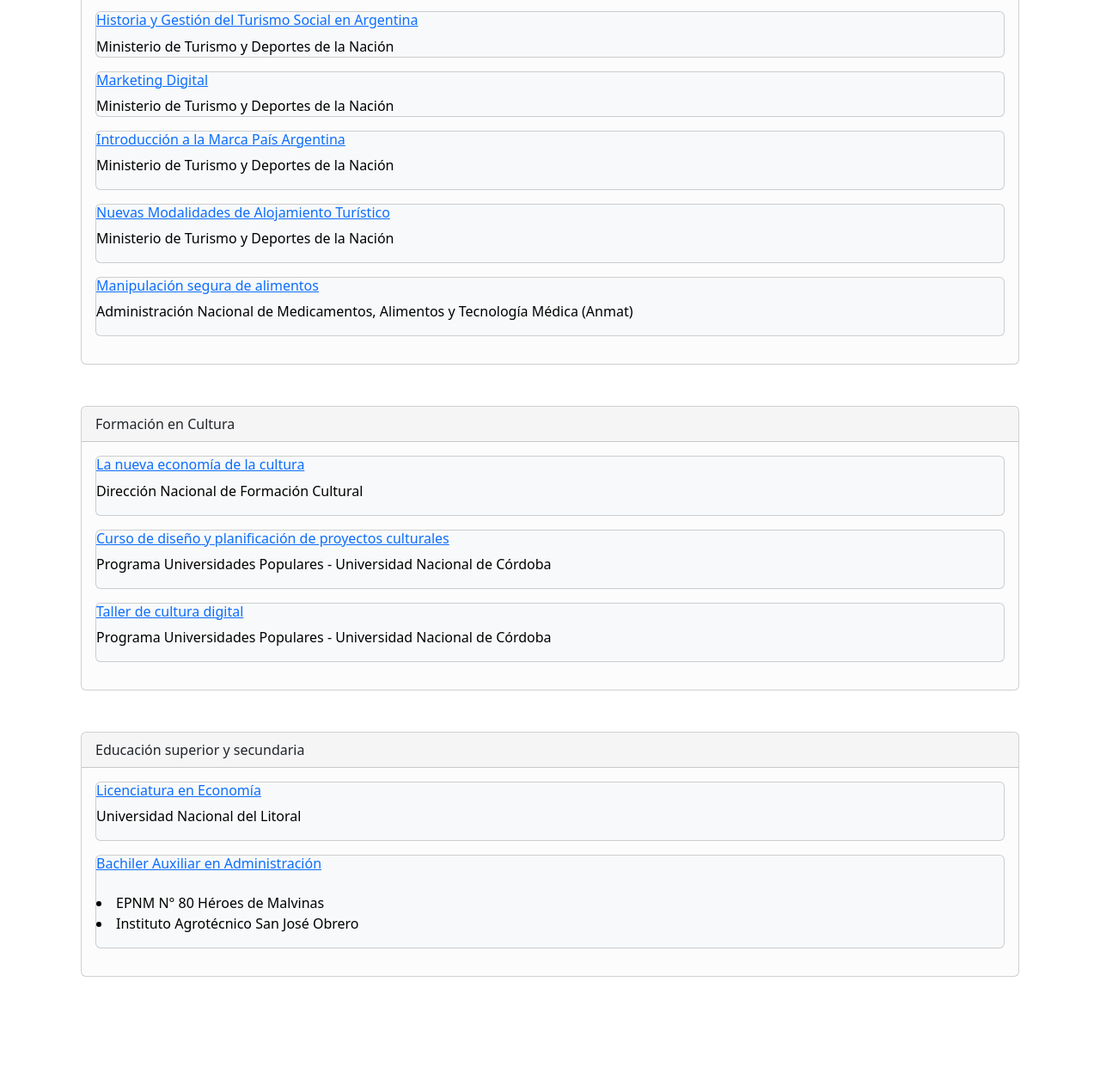
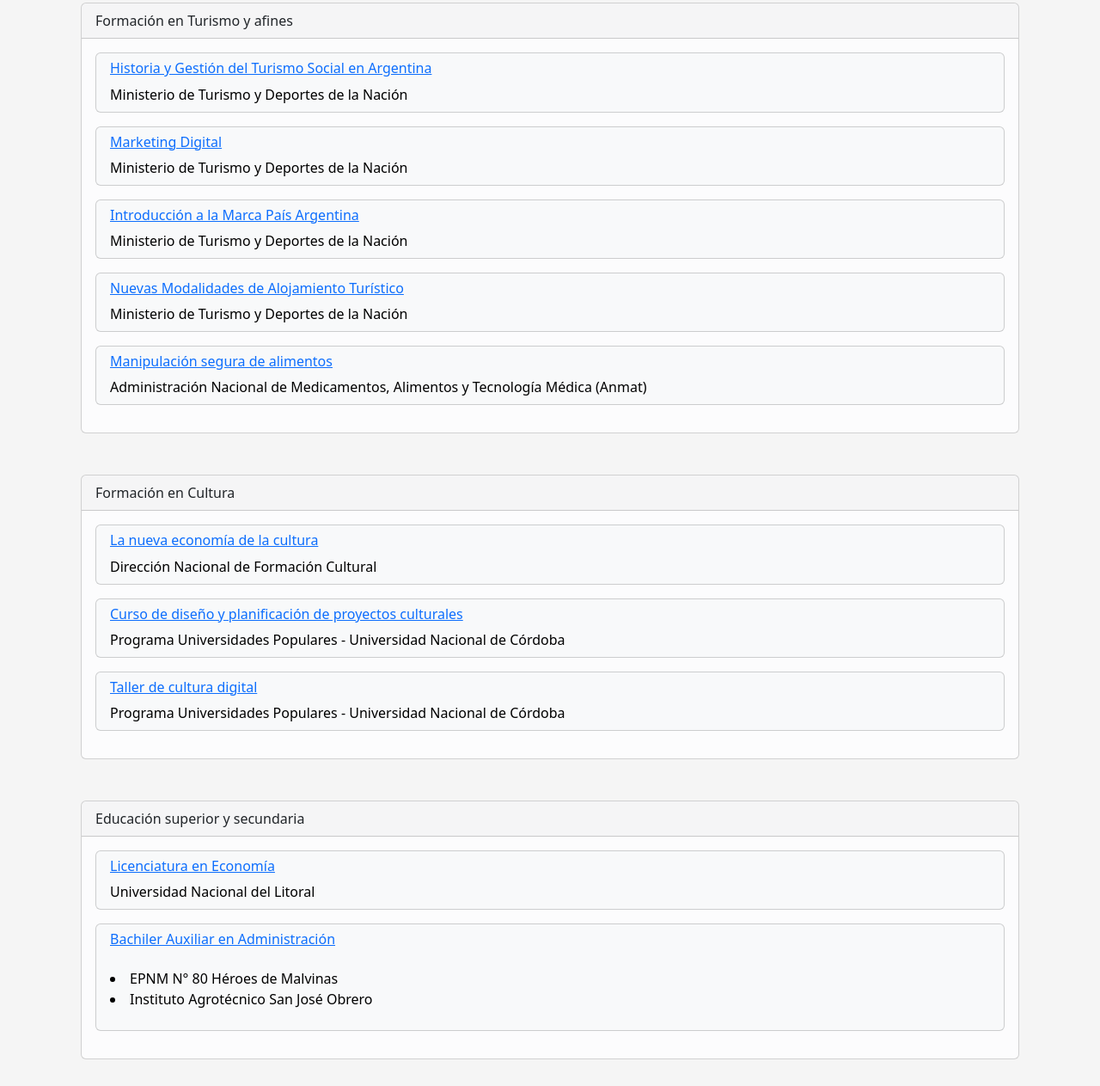
Before and after one commit to erre-dos/Formacion, a plain HTML site: page certificaciones.html in a window 1280 px wide. Shown: the part 179-1442 px from the top of the page at 86% size. Before the commit the page ends 1363 px from the top, so only its background shows below. Drawn offline with nearby package versions, Linux system fonts and the light colour scheme.

Commit message:
pruebas de estilo

```diff
--- a/certificaciones.css
+++ b/certificaciones.css
@@ -1,5 +1,5 @@
-#body {
-    background: #373B44;  /* fallback for old browsers */
-    background: -webkit-linear-gradient(to right, #4286f4, #373B44);  /* Chrome 10-25, Safari 5.1-6 */
-    background: linear-gradient(to right, #4286f4, #373B44); /* W3C, IE 10+/ Edge, Firefox 16+, Chrome 26+, Opera 12+, Safari 7+ */
+.container py-5  {
+    background-color: #FFFFFF;  /* fallback for old browsers */
+    background-color: -webkit-linear-gradient(to right, #4286f4, #373B44);  /* Chrome 10-25, Safari 5.1-6 */
+    background-color: linear-gradient(to right, #4286f4, #373B44); /* W3C, IE 10+/ Edge, Firefox 16+, Chrome 26+, Opera 12+, Safari 7+ */
 }
--- a/certificaciones.html
+++ b/certificaciones.html
@@ -4,23 +4,25 @@
     <meta charset="UTF-8">
     <meta http-equiv="X-UA-Compatible" content="IE=edge">
     <meta name="viewport" content="width=device-width, initial-scale=1.0">
-    <title>Mis certificaciones</title>
+    <title>Certificaciones</title>
     <link href="https://cdn.jsdelivr.net/npm/bootstrap@5.3.0-alpha3/dist/css/bootstrap.min.css" rel="stylesheet" integrity="sha384-KK94CHFLLe+nY2dmCWGMq91rCGa5gtU4mk92HdvYe+M/SXH301p5ILy+dN9+nJOZ" crossorigin="anonymous">
-    <link rel="stylesheet" href="Formacion/certificaciones.css">
 </head>
-<body>
-    <div class="container ">
-        <nav class="navbar fixed-top navbar-expand-lg bg-body-tertiary">
+<body style="background-color: whitesmoke;">
+    <div class="container-fluid">
+        <nav class="navbar fixed-top navbar-expand-lg" style="background-color:whitesmoke;">
             <div class="container-fluid">
             <a class="navbar-brand" href="#">
                 Certificaciones
             </a>
+            <span class="navbar-text">
+                Arturo Magri
+              </span>
             </div>
         </nav>
     </div>
 
-    <div class="container my-5">
-        <div class="container-fluid">
+    <div class="container py-5">
+        <div class="container my-5">
             <header><h2>Certificaciones</h2></header>
         </div>
 
@@ -30,29 +32,29 @@
                     Formación en Turismo y afines
                 </div>
                 <div class="card-body">
-                    <div class="card text-bg-light mb-3">
+                    <div class="card text-bg-light mb-3 py-2 px-3">
                     <a href="https://drive.google.com/file/d/14whmkh_vb6J7mQJVWfc46x0hq6nFieAq/view?usp=sharing" class="card-link" target="_blank"><h6>Historia y Gestión del Turismo Social en Argentina</h6></a>
                     <p class="card-text">Ministerio de Turismo y Deportes de la Nación </p>
                     </div>
 
-                    <div class="card text-bg-light mb-3">
+                    <div class="card text-bg-light mb-3 py-2 px-3">
                         <a href="https://drive.google.com/file/d/101wW0NICrRN5uFSOFYMt5E7nRjJ_Pyh3/view?usp=sharing" class="card-link" target="_blank"><h6>Marketing Digital</h6></a>
                         <p class="card-text">Ministerio de Turismo y Deportes de la Nación </p>
                     </div>
 
-                    <div class="card text-bg-light mb-3">
+                    <div class="card text-bg-light mb-3 py-2 px-3">
                         <a href="https://drive.google.com/file/d/1-xKr1kahYhkO8GGa-Vj2IhThNJSQvHdv/view?usp=sharing" target="_blank"><h6>Introducción a la Marca País Argentina</h6></a>
-                        <p>Ministerio de Turismo y Deportes de la Nación </p>
+                        <p class="card-text">Ministerio de Turismo y Deportes de la Nación </p>
                     </div>
 
-                    <div class="card text-bg-light mb-3">
+                    <div class="card text-bg-light mb-3 py-2 px-3">
                         <a href="https://drive.google.com/file/d/1VJx23IzqXrnlA2sbWFd3jw8nElTZmtEn/view?usp=sharing" target="_blank"><h6>Nuevas Modalidades de Alojamiento Turístico</h6></a>
-                        <p>Ministerio de Turismo y Deportes de la Nación </p>
+                        <p class="card-text">Ministerio de Turismo y Deportes de la Nación </p>
                     </div>
 
-                    <div class="card text-bg-light mb-3">
+                    <div class="card text-bg-light mb-3 py-2 px-3">
                         <a href="https://drive.google.com/file/d/1-1yNBHUxPDsUcJA4CqS0M-acSbhKWwKP/view?usp=sharing" target="_blank"><h6>Manipulación segura de alimentos</h6></a>
-                        <p>Administración Nacional de Medicamentos, Alimentos y Tecnología Médica (Anmat) </p>
+                        <p class="card-text">Administración Nacional de Medicamentos, Alimentos y Tecnología Médica (Anmat) </p>
                     </div>
                 </div>
             </div>
@@ -65,21 +67,21 @@
                     Formación en Cultura
                 </div>
                 <div class="card-body">
-                    <div class="card text-bg-light mb-3">
+                    <div class="card text-bg-light mb-3 py-2 px-3">
                         <a href="https://drive.google.com/file/d/1VD9OgW527Qjt36O1VPqVTyVoN5JrFf0T/view?usp=sharing" target="_blank"><h6>La nueva economía de la cultura</h6></a>
-                        <p>Dirección Nacional de Formación Cultural</p>
+                        <p class="card-text">Dirección Nacional de Formación Cultural</p>
                     </div>
 
-                    <div class="card text-bg-light mb-3">
+                    <div class="card text-bg-light mb-3 py-2 px-3">
                         <a href="" target="_blank"><h6>Curso de diseño y planificación de proyectos culturales</h6></a>
-                        <p>
+                        <p class="card-text">
                         Programa Universidades Populares - Universidad Nacional de Córdoba
                         </p>
                     </div>
 
-                    <div class="card text-bg-light mb-3">
+                    <div class="card text-bg-light mb-3 py-2 px-3">
                         <a href="" target="_blank"><h6>Taller de cultura digital</h6></a>
-                        <p>
+                        <p class="card-text">
                             Programa Universidades Populares - Universidad Nacional de Córdoba
                         </p>
                     </div>
@@ -88,18 +90,18 @@
         </div>
 
 
-        <div class="container-fluid">
+        <div class="container my-5">
             <div class="card bg-light-subtle text-emphasis-light">
                 <div class="card-header">
                     Educación superior y secundaria
                 </div>
                 <div class="card-body">
-                    <div class="card text-bg-light mb-3">
+                    <div class="card text-bg-light mb-3 py-2 px-3">
                         <a href="https://drive.google.com/file/d/1NTOGEVF5MBOZI3g7o_StXTVSmNx0-3lZ/view?usp=sharing" target="_blank"><h6>Licenciatura en Economía</h6></a>
-                        <p>Universidad Nacional del Litoral</p>
+                        <p class="card-text">Universidad Nacional del Litoral</p>
                     </div>
 
-                    <div class="card text-bg-light mb-3">
+                    <div class="card text-bg-light mb-3 py-2 px-3">
                         <a href="https://drive.google.com/file/d/1ZKWJWaIe8EFEUpaHkeIvuR36viOXHiVm/view?usp=sharing" target="_blank"><h6>Bachiler Auxiliar en Administración</h6></a>
                         <p class="card-text">
                             <li>EPNM N° 80 Héroes de Malvinas</li>
```
